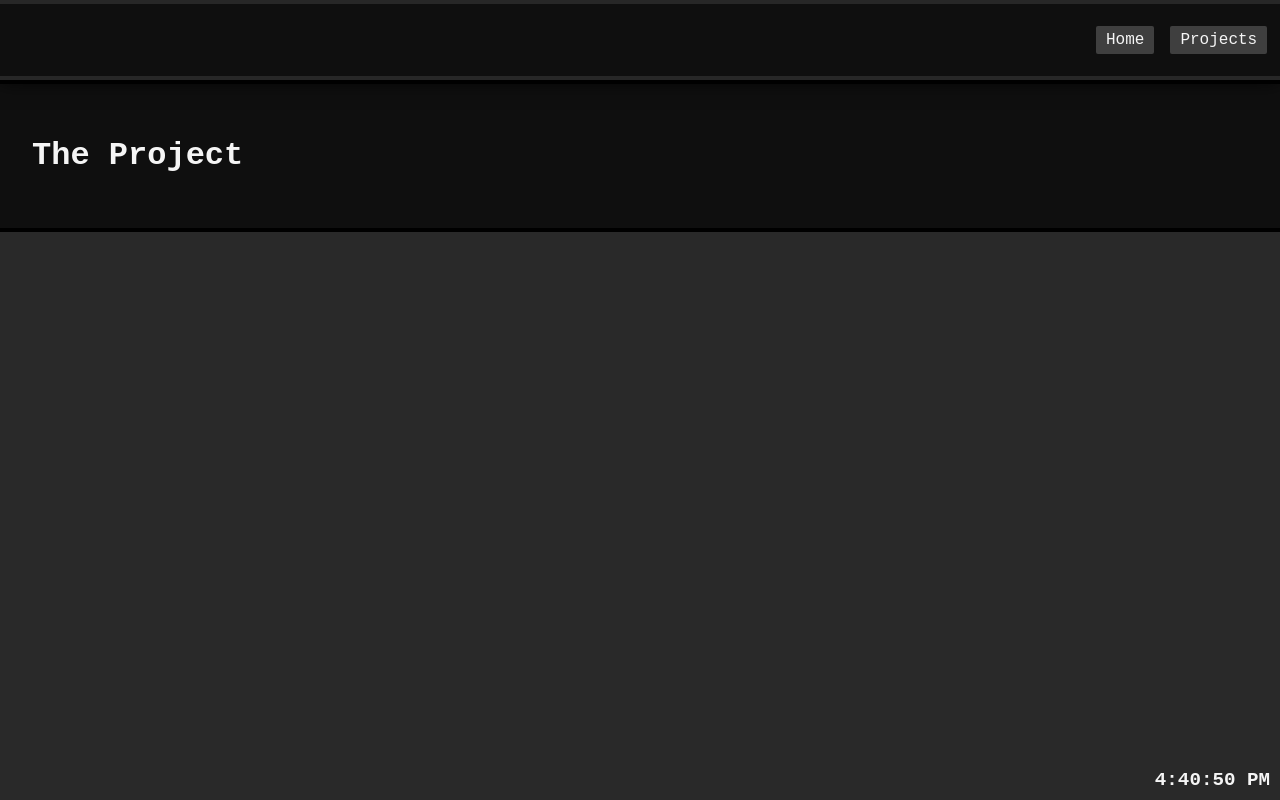
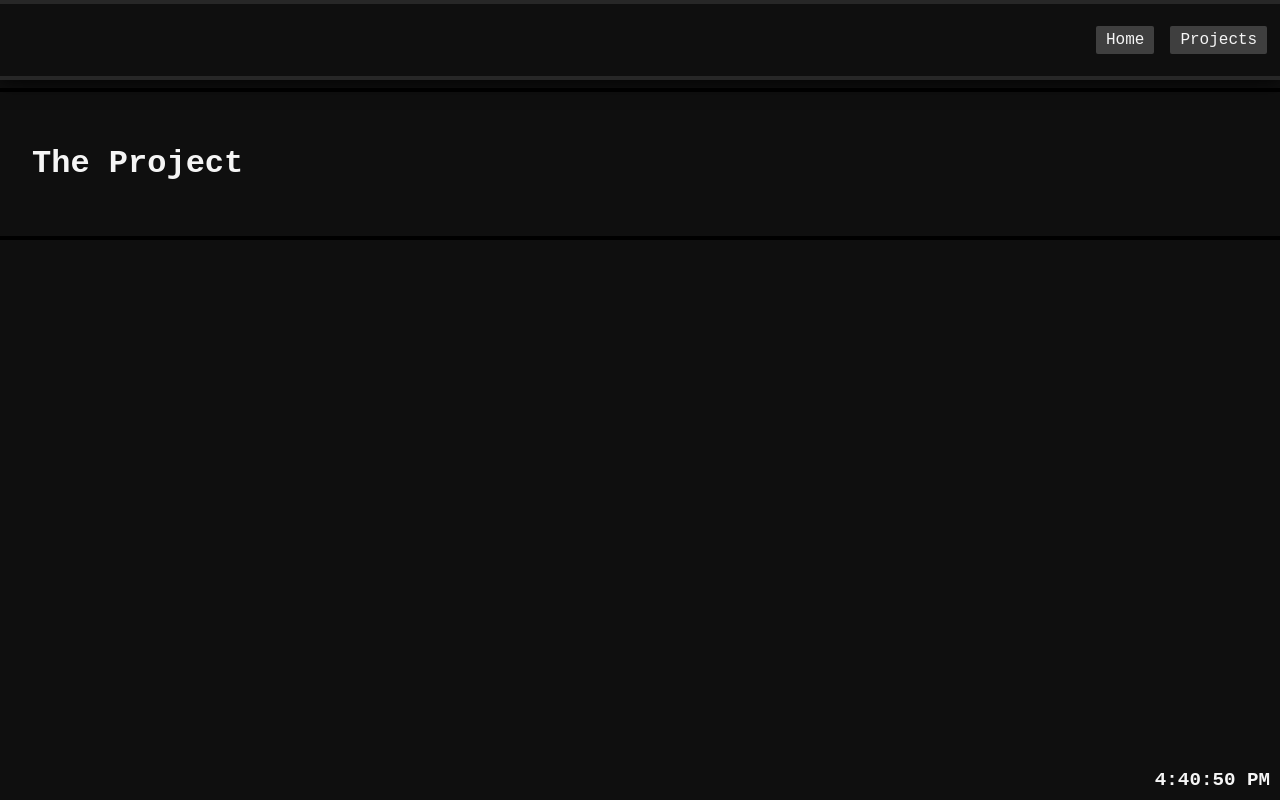
Before and after one commit to Cleanly1/Cleanly1.github.io, a React (Create React App) app: page /project/1 in a window 1280 px wide. Built offline with nearby package versions, Linux system fonts and the light colour scheme; no server answers.

Commit message:
added theme fot use

```diff
--- a/src/App.js
+++ b/src/App.js
@@ -1,30 +1,36 @@
 import React from "react";
 import { Router } from "@reach/router";
 import { Homepage, ProjectsPage, SingleProject, NotFound } from "./pages";
-import { ThemeProvider } from "styled-components";
+import { ThemeContext, themes } from "./utils/theme";
 
-const darkMode = {
-  color: "whitesmoke",
-  background: "rgba(15, 15, 15, 1)",
-};
-const lightMode = {
-  color: "rgba(15, 15, 15, 1)",
-  background: "whitesmoke",
+class App extends React.Component {
+  constructor(props) {
+    super(props);
+    this.toggleTheme = () => {
+      this.setState((state) => ({
+        theme: state.theme === themes.dark ? themes.light : themes.dark,
+      }));
     };
 
-function App() {
+    this.state = {
+      theme: themes.dark,
+      toggleTheme: this.toggleTheme,
+    };
+  }
+  render() {
     return (
+      <ThemeContext.Provider value={this.state}>
         <div className="App">
-      <ThemeProvider theme={darkMode}>
           <Router>
             <Homepage path="/" />
             <ProjectsPage path="/projects" />
             <SingleProject path="/project/:id" />
             <NotFound default />
           </Router>
-      </ThemeProvider>
         </div>
+      </ThemeContext.Provider>
     );
+  }
 }
 
 export default App;
--- a/src/components/Container/index.js
+++ b/src/components/Container/index.js
@@ -1,14 +1,17 @@
-import React from "react";
+import React, { useState } from "react";
 import styled from "styled-components";
 import Clock from "../Clock";
 import Navbar from "../Navbar";
+import { ThemeProvider } from "styled-components";
+import { ThemeContext, themes } from "../../utils/theme";
+import { render } from "@testing-library/react";
 
 const ContainerDiv = styled.div`
   margin: 0;
   min-height: 100vh;
   max-width: 100vw;
-  color: whitesmoke;
-  background-color: #292929;
+  color: ${(props) => props.theme.textColor};
+  background-color: ${(props) => props.theme.background};
   font-family: "Roboto Mono", monospace;
 `;
 
@@ -17,18 +20,48 @@ const StyledWrapper = styled.div`
   justify-content: flex-start;
   align-items: center;
   flex-flow: column wrap;
-  padding-top: 10vh;
+  padding-top: calc(10vh + 8px);
   width: 100%;
 `;
 
-function Container({ children }) {
-  return (
-    <ContainerDiv>
-      <Navbar />
-      <StyledWrapper>{children}</StyledWrapper>
-      <Clock />
-    </ContainerDiv>
-  );
+const StyledButton = styled.button`
+  display: flex;
+  align-items: center;
+  justify-content: center;
+  background-color: ${(props) => props.theme.button};
+  border: none;
+  border-radius: 2px;
+  cursor: pointer;
+  font-size: 1.125rem;
+  margin: 0 0.5rem;
+  width: 2.5rem;
+  text-align: center;
+
+  &:hover {
+    filter: brightness(70%);
+  }
+`;
+
+class Container extends React.Component {
+  render() {
+    return (
+      <ThemeContext.Consumer>
+        {({ theme, toggleTheme }) => (
+          <ThemeProvider theme={theme}>
+            <ContainerDiv>
+              <Navbar>
+                <StyledButton onClick={toggleTheme}>
+                  {theme === themes.dark ? "🌞" : "🌙"}
+                </StyledButton>
+              </Navbar>
+              <StyledWrapper>{this.props.children}</StyledWrapper>
+              <Clock />
+            </ContainerDiv>
+          </ThemeProvider>
+        )}
+      </ThemeContext.Consumer>
+    );
+  }
 }
 
 export default Container;
--- /dev/null
+++ b/src/utils/theme.js
@@ -0,0 +1,28 @@
+import React from "react";
+
+export const themes = {
+  dark: {
+    color: "rgba(245, 245, 245, 1)",
+    background: "rgba(15, 15, 15, 1)",
+    button: "rgba(255, 255, 255, 0.2)",
+    border: "black",
+    borderActive: "white",
+    backgroundActive: "rgba(0, 0, 0, 0.9)",
+    borderNav: "rgba(255, 255, 255, 0.1)",
+    textColor: "whitesmoke",
+  },
+  light: {
+    color: "rgba(15, 15, 15, 1)",
+    background: "rgba(220, 220, 220, 1)",
+    button: "rgba(0, 0, 0, 0.3)",
+    border: "rgba(0, 0, 0, 0.2)",
+    borderActive: "black",
+    backgroundActive: "rgba(200, 200, 200, 1)",
+    borderNav: "rgba(0, 0, 0, 0.2)",
+    textColor: "black",
+  },
+};
+export const ThemeContext = React.createContext({
+  theme: themes.dark,
+  toggleTheme: () => {},
+});
```
Lines whose indentation alone changed are shown as unchanged.
